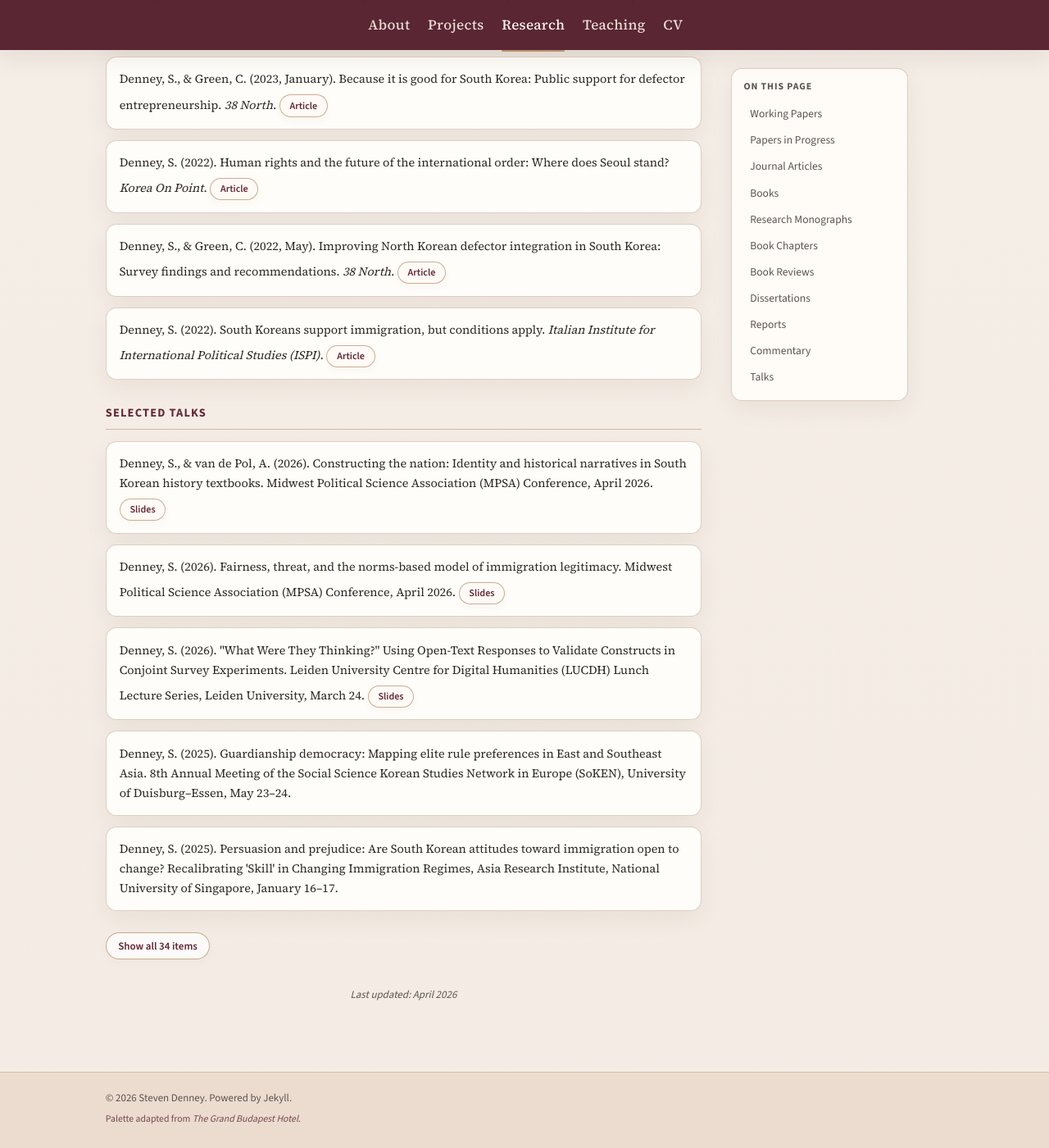
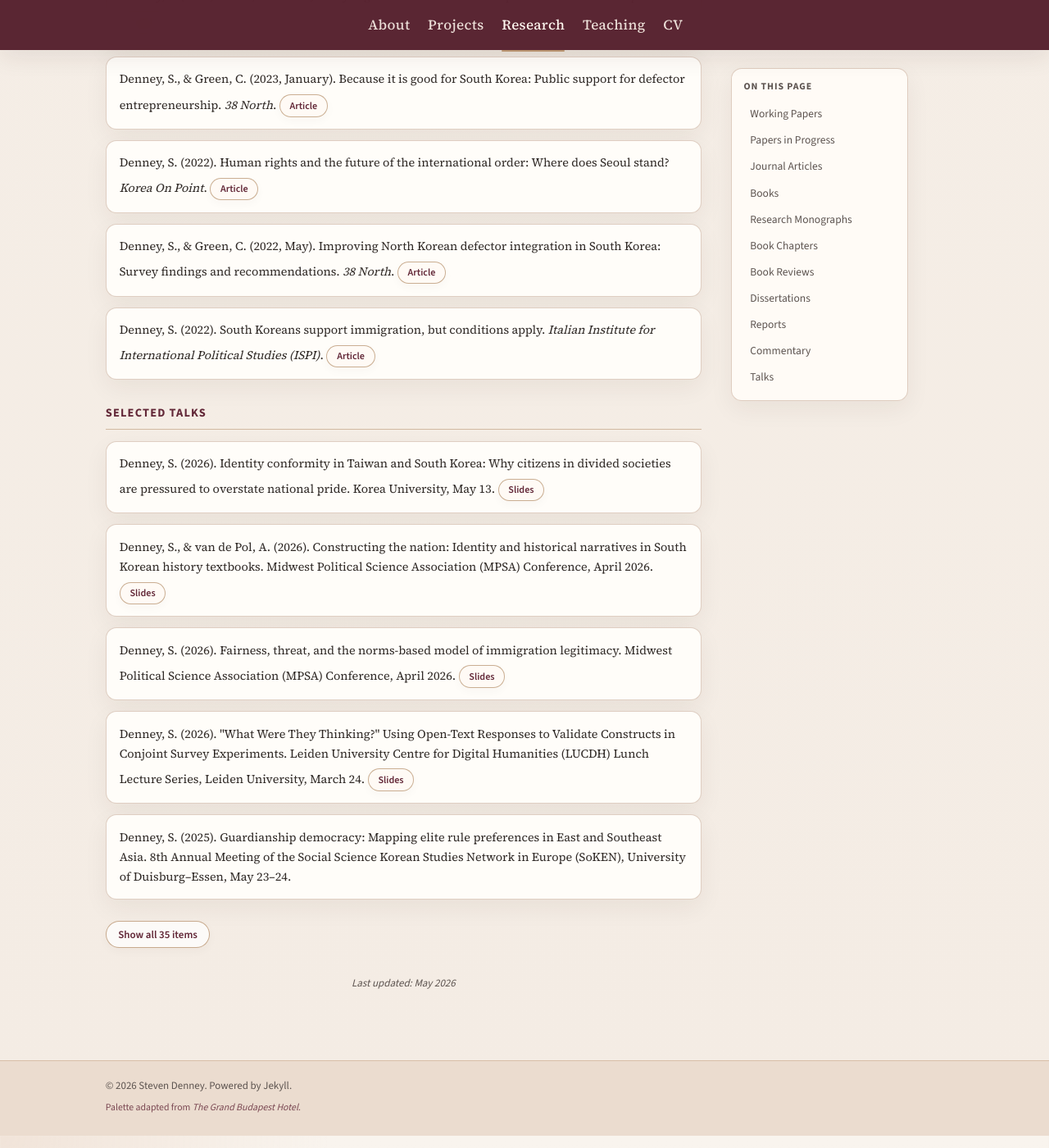
Before and after one commit to scdenney/scdenney.github.io, a Jekyll site: the page built from research.md, in a window 1280 px wide and 1400 px high, scrolled down 4706 px. Shown: the whole window at 82% size. Built offline with Jekyll 4.4.1, drawn with Linux system fonts in a browser that asks for light colours.

Commit message:
Add Korea University identity conformity talk

```diff
--- a/research.md
+++ b/research.md
@@ -333,6 +333,10 @@ Denney, S. (2022). South Koreans support immigration, but conditions apply. <em>
 <h2 id="talks">Selected Talks</h2>
 
 <p class="publication-item">
+Denney, S. (2026). Identity conformity in Taiwan and South Korea: Why citizens in divided societies are pressured to overstate national pride. Korea University, May 13. <a href="/assets/pdf/denney_2026_identity-conformity_korea-university-slides.pdf" target="_blank" rel="noopener noreferrer" class="resource-link">Slides</a>
+</p>
+
+<p class="publication-item">
 Denney, S., & van de Pol, A. (2026). Constructing the nation: Identity and historical narratives in South Korean history textbooks. Midwest Political Science Association (MPSA) Conference, April 2026. <a href="/assets/slides/constructing-the-nation/" target="_blank" rel="noopener noreferrer" class="resource-link">Slides</a>
 </p>
 
@@ -454,7 +458,7 @@ Denney, S. (2015). Telling tales: North Korea's use of re-defectors. Korean Econ
 </p>
 </div>
 
-<p class="page-updated"><em>Last updated: April 2026</em></p>
+<p class="page-updated"><em>Last updated: May 2026</em></p>
 
   </div>
 </div>
```
Also changed, not shown: 3 other files.
